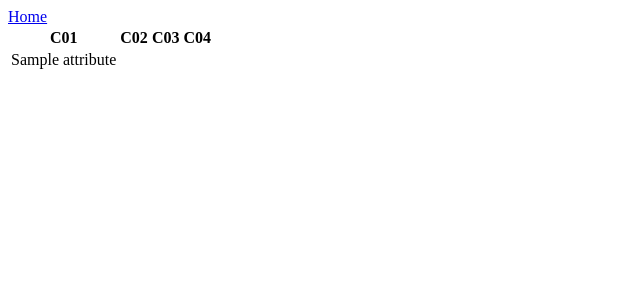
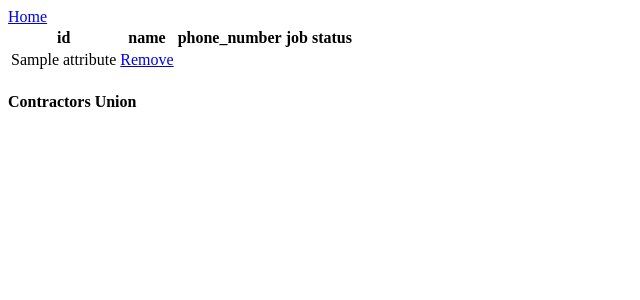
Before and after one commit to Jayousim/Contractors-Web-App, a Flask app: template templates/my_employees.html in a window 1280 px wide. Shown: the top 300 px of the page, without its empty margins (0-640 px from the left). Run offline with Flask 2, Linux system fonts and the light colour scheme; the template is opened without the code that fills it: most values are stand-ins (such as "Sample title", 1, 10 or a date in 2020).

Commit message:
my_employees[C

```diff
--- a/templates/my_employees.html
+++ b/templates/my_employees.html
@@ -16,19 +16,24 @@
     <section>
         <table>
             <tr>
-                <th> C01 </th>
-                <th> C02 </th>
-                <th> C03 </th>
-                <th> C04 </th>
+                <th> id </th>
+                <th> name </th>
+                <th> phone_number </th>
+                <th> job </th>
+                <th> status </th>
             </tr>
             {%for employee in employees%}
                 <tr>
                     {%for attribute in employee%}
                         <td>{{attribute}}</td>
                     {%endfor%}
+                    <td> <a href="/remove_employee" > Remove </a> </td>
                 </tr>
             {%endfor%}
         </table>
     </section>
+    <footer>
+        <h4> Contractors Union </h4>
+    </footer>
 </body>
 </html>
```
